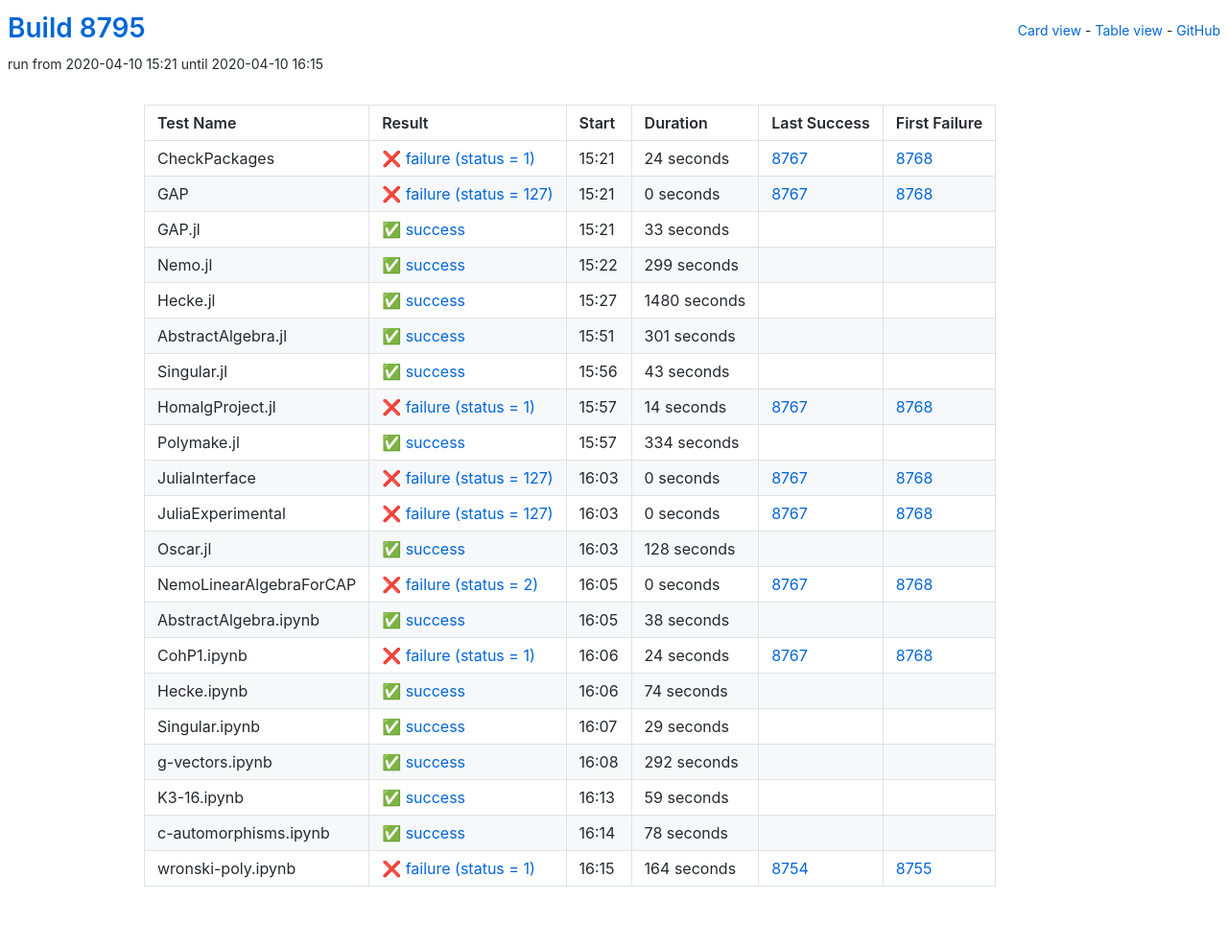
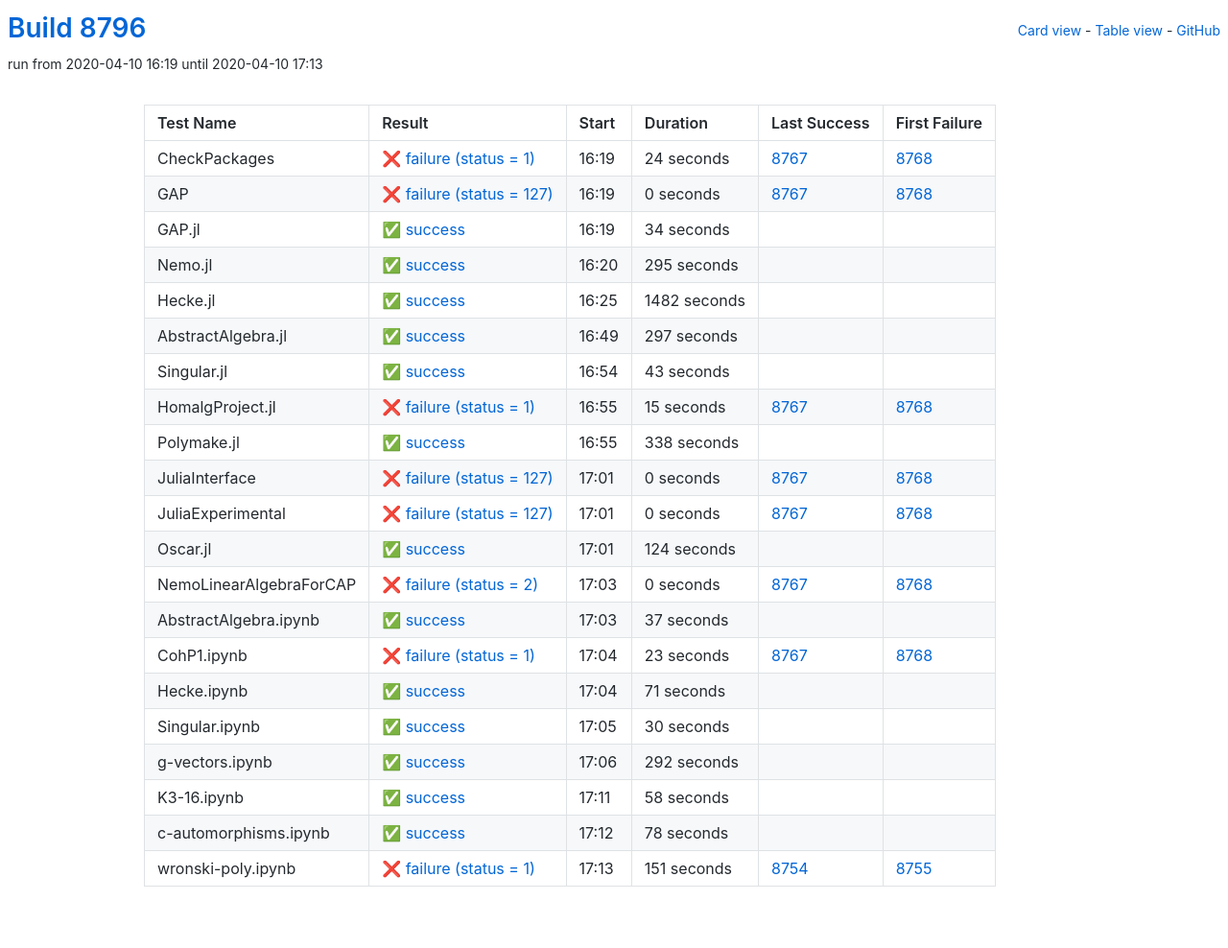
Before and after one commit to oscar-system/oscar-ci-status, a Jekyll site: the page built from table.html, in a window 1280 px wide. Shown: the whole page at 96% size. Built offline with Jekyll 4.4.1, drawn with Linux system fonts in a browser that asks for light colours.

Commit message:
Build 8796

```diff
--- a/_data/ci.yml
+++ b/_data/ci.yml
@@ -1,5 +1,5 @@
-build: 8795
-build_url: https://oscarci.mathematik.uni-kl.de/job/oscar/8795/
+build: 8796
+build_url: https://oscarci.mathematik.uni-kl.de/job/oscar/8796/
 job: oscar
 tests:
 - duration: 24
@@ -8,9 +8,9 @@ tests:
   first_failure_url: https://oscarci.mathematik.uni-kl.de/job/oscar/8768/
   last_success: 8767
   last_success_url: https://oscarci.mathematik.uni-kl.de/job/oscar/8767/
-  log: https://oscarci.mathematik.uni-kl.de/job/oscar/8795/artifact/logs/build-8795/CheckPackages.log
+  log: https://oscarci.mathematik.uni-kl.de/job/oscar/8796/artifact/logs/build-8796/CheckPackages.log
   name: CheckPackages
-  start: 2020-04-10 15:21
+  start: 2020-04-10 16:19
   status: failure
   success: false
 - duration: 0
@@ -19,53 +19,53 @@ tests:
   first_failure_url: https://oscarci.mathematik.uni-kl.de/job/oscar/8768/
   last_success: 8767
   last_success_url: https://oscarci.mathematik.uni-kl.de/job/oscar/8767/
-  log: https://oscarci.mathematik.uni-kl.de/job/oscar/8795/artifact/logs/build-8795/GAP.log
+  log: https://oscarci.mathematik.uni-kl.de/job/oscar/8796/artifact/logs/build-8796/GAP.log
   name: GAP
-  start: 2020-04-10 15:21
+  start: 2020-04-10 16:19
   status: failure
   success: false
-- duration: 33
+- duration: 34
   exitcode: 0
   first_failure: false
   first_failure_url: null
   last_success: false
   last_success_url: null
-  log: https://oscarci.mathematik.uni-kl.de/job/oscar/8795/artifact/logs/build-8795/GAP.jl.log
+  log: https://oscarci.mathematik.uni-kl.de/job/oscar/8796/artifact/logs/build-8796/GAP.jl.log
   name: GAP.jl
-  start: 2020-04-10 15:21
+  start: 2020-04-10 16:19
   status: success
   success: true
-- duration: 299
+- duration: 295
   exitcode: 0
   first_failure: false
   first_failure_url: null
   last_success: false
   last_success_url: null
-  log: https://oscarci.mathematik.uni-kl.de/job/oscar/8795/artifact/logs/build-8795/Nemo.jl.log
+  log: https://oscarci.mathematik.uni-kl.de/job/oscar/8796/artifact/logs/build-8796/Nemo.jl.log
   name: Nemo.jl
-  start: 2020-04-10 15:22
+  start: 2020-04-10 16:20
   status: success
   success: true
-- duration: 1480
+- duration: 1482
   exitcode: 0
   first_failure: false
   first_failure_url: null
   last_success: false
   last_success_url: null
-  log: https://oscarci.mathematik.uni-kl.de/job/oscar/8795/artifact/logs/build-8795/Hecke.jl.log
+  log: https://oscarci.mathematik.uni-kl.de/job/oscar/8796/artifact/logs/build-8796/Hecke.jl.log
   name: Hecke.jl
-  start: 2020-04-10 15:27
+  start: 2020-04-10 16:25
   status: success
   success: true
-- duration: 301
+- duration: 297
   exitcode: 0
   first_failure: false
   first_failure_url: null
   last_success: false
   last_success_url: null
-  log: https://oscarci.mathematik.uni-kl.de/job/oscar/8795/artifact/logs/build-8795/AbstractAlgebra.jl.log
+  log: https://oscarci.mathematik.uni-kl.de/job/oscar/8796/artifact/logs/build-8796/AbstractAlgebra.jl.log
   name: AbstractAlgebra.jl
-  start: 2020-04-10 15:51
+  start: 2020-04-10 16:49
   status: success
   success: true
 - duration: 43
@@ -74,31 +74,31 @@ tests:
   first_failure_url: null
   last_success: false
   last_success_url: null
-  log: https://oscarci.mathematik.uni-kl.de/job/oscar/8795/artifact/logs/build-8795/Singular.jl.log
+  log: https://oscarci.mathematik.uni-kl.de/job/oscar/8796/artifact/logs/build-8796/Singular.jl.log
   name: Singular.jl
-  start: 2020-04-10 15:56
+  start: 2020-04-10 16:54
   status: success
   success: true
-- duration: 14
+- duration: 15
   exitcode: 1
   first_failure: 8768
   first_failure_url: https://oscarci.mathematik.uni-kl.de/job/oscar/8768/
   last_success: 8767
   last_success_url: https://oscarci.mathematik.uni-kl.de/job/oscar/8767/
-  log: https://oscarci.mathematik.uni-kl.de/job/oscar/8795/artifact/logs/build-8795/HomalgProject.jl.log
+  log: https://oscarci.mathematik.uni-kl.de/job/oscar/8796/artifact/logs/build-8796/HomalgProject.jl.log
   name: HomalgProject.jl
-  start: 2020-04-10 15:57
+  start: 2020-04-10 16:55
   status: failure
   success: false
-- duration: 334
+- duration: 338
   exitcode: 0
   first_failure: false
   first_failure_url: null
   last_success: false
   last_success_url: null
-  log: https://oscarci.mathematik.uni-kl.de/job/oscar/8795/artifact/logs/build-8795/Polymake.jl.log
+  log: https://oscarci.mathematik.uni-kl.de/job/oscar/8796/artifact/logs/build-8796/Polymake.jl.log
   name: Polymake.jl
-  start: 2020-04-10 15:57
+  start: 2020-04-10 16:55
   status: success
   success: true
 - duration: 0
@@ -107,9 +107,9 @@ tests:
   first_failure_url: https://oscarci.mathematik.uni-kl.de/job/oscar/8768/
   last_success: 8767
   last_success_url: https://oscarci.mathematik.uni-kl.de/job/oscar/8767/
-  log: https://oscarci.mathematik.uni-kl.de/job/oscar/8795/artifact/logs/build-8795/JuliaInterface.log
+  log: https://oscarci.mathematik.uni-kl.de/job/oscar/8796/artifact/logs/build-8796/JuliaInterface.log
   name: JuliaInterface
-  start: 2020-04-10 16:03
+  start: 2020-04-10 17:01
   status: failure
   success: false
 - duration: 0
@@ -118,20 +118,20 @@ tests:
   first_failure_url: https://oscarci.mathematik.uni-kl.de/job/oscar/8768/
   last_success: 8767
   last_success_url: https://oscarci.mathematik.uni-kl.de/job/oscar/8767/
-  log: https://oscarci.mathematik.uni-kl.de/job/oscar/8795/artifact/logs/build-8795/JuliaExperimental.log
+  log: https://oscarci.mathematik.uni-kl.de/job/oscar/8796/artifact/logs/build-8796/JuliaExperimental.log
   name: JuliaExperimental
-  start: 2020-04-10 16:03
+  start: 2020-04-10 17:01
   status: failure
   success: false
-- duration: 128
+- duration: 124
   exitcode: 0
   first_failure: false
   first_failure_url: null
   last_success: false
   last_success_url: null
-  log: https://oscarci.mathematik.uni-kl.de/job/oscar/8795/artifact/logs/build-8795/Oscar.jl.log
+  log: https://oscarci.mathematik.uni-kl.de/job/oscar/8796/artifact/logs/build-8796/Oscar.jl.log
   name: Oscar.jl
-  start: 2020-04-10 16:03
+  start: 2020-04-10 17:01
   status: success
   success: true
 - duration: 0
@@ -140,53 +140,53 @@ tests:
   first_failure_url: https://oscarci.mathematik.uni-kl.de/job/oscar/8768/
   last_success: 8767
   last_success_url: https://oscarci.mathematik.uni-kl.de/job/oscar/8767/
-  log: https://oscarci.mathematik.uni-kl.de/job/oscar/8795/artifact/logs/build-8795/NemoLinearAlgebraForCAP.log
+  log: https://oscarci.mathematik.uni-kl.de/job/oscar/8796/artifact/logs/build-8796/NemoLinearAlgebraForCAP.log
   name: NemoLinearAlgebraForCAP
-  start: 2020-04-10 16:05
+  start: 2020-04-10 17:03
   status: failure
   success: false
-- duration: 38
+- duration: 37
   exitcode: 0
   first_failure: false
   first_failure_url: null
   last_success: false
   last_success_url: null
-  log: https://oscarci.mathematik.uni-kl.de/job/oscar/8795/artifact/logs/build-8795/AbstractAlgebra.ipynb.log
+  log: https://oscarci.mathematik.uni-kl.de/job/oscar/8796/artifact/logs/build-8796/AbstractAlgebra.ipynb.log
   name: AbstractAlgebra.ipynb
-  start: 2020-04-10 16:05
+  start: 2020-04-10 17:03
   status: success
   success: true
-- duration: 24
+- duration: 23
   exitcode: 1
   first_failure: 8768
   first_failure_url: https://oscarci.mathematik.uni-kl.de/job/oscar/8768/
   last_success: 8767
   last_success_url: https://oscarci.mathematik.uni-kl.de/job/oscar/8767/
-  log: https://oscarci.mathematik.uni-kl.de/job/oscar/8795/artifact/logs/build-8795/CohP1.ipynb.log
+  log: https://oscarci.mathematik.uni-kl.de/job/oscar/8796/artifact/logs/build-8796/CohP1.ipynb.log
   name: CohP1.ipynb
-  start: 2020-04-10 16:06
+  start: 2020-04-10 17:04
   status: failure
   success: false
-- duration: 74
+- duration: 71
   exitcode: 0
   first_failure: false
   first_failure_url: null
   last_success: false
   last_success_url: null
-  log: https://oscarci.mathematik.uni-kl.de/job/oscar/8795/artifact/logs/build-8795/Hecke.ipynb.log
+  log: https://oscarci.mathematik.uni-kl.de/job/oscar/8796/artifact/logs/build-8796/Hecke.ipynb.log
   name: Hecke.ipynb
-  start: 2020-04-10 16:06
+  start: 2020-04-10 17:04
   status: success
   success: true
-- duration: 29
+- duration: 30
   exitcode: 0
   first_failure: false
   first_failure_url: null
   last_success: false
   last_success_url: null
-  log: https://oscarci.mathematik.uni-kl.de/job/oscar/8795/artifact/logs/build-8795/Singular.ipynb.log
+  log: https://oscarci.mathematik.uni-kl.de/job/oscar/8796/artifact/logs/build-8796/Singular.ipynb.log
   name: Singular.ipynb
-  start: 2020-04-10 16:07
+  start: 2020-04-10 17:05
   status: success
   success: true
 - duration: 292
@@ -195,20 +195,20 @@ tests:
   first_failure_url: null
   last_success: false
   last_success_url: null
-  log: https://oscarci.mathematik.uni-kl.de/job/oscar/8795/artifact/logs/build-8795/g-vectors.ipynb.log
+  log: https://oscarci.mathematik.uni-kl.de/job/oscar/8796/artifact/logs/build-8796/g-vectors.ipynb.log
   name: g-vectors.ipynb
-  start: 2020-04-10 16:08
+  start: 2020-04-10 17:06
   status: success
   success: true
-- duration: 59
+- duration: 58
   exitcode: 0
   first_failure: false
   first_failure_url: null
   last_success: false
   last_success_url: null
-  log: https://oscarci.mathematik.uni-kl.de/job/oscar/8795/artifact/logs/build-8795/K3-16.ipynb.log
+  log: https://oscarci.mathematik.uni-kl.de/job/oscar/8796/artifact/logs/build-8796/K3-16.ipynb.log
   name: K3-16.ipynb
-  start: 2020-04-10 16:13
+  start: 2020-04-10 17:11
   status: success
   success: true
 - duration: 78
@@ -217,19 +217,19 @@ tests:
   first_failure_url: null
   last_success: false
   last_success_url: null
-  log: https://oscarci.mathematik.uni-kl.de/job/oscar/8795/artifact/logs/build-8795/c-automorphisms.ipynb.log
+  log: https://oscarci.mathematik.uni-kl.de/job/oscar/8796/artifact/logs/build-8796/c-automorphisms.ipynb.log
   name: c-automorphisms.ipynb
-  start: 2020-04-10 16:14
+  start: 2020-04-10 17:12
   status: success
   success: true
-- duration: 164
+- duration: 151
   exitcode: 1
   first_failure: 8755
   first_failure_url: https://oscarci.mathematik.uni-kl.de/job/oscar/8755/
   last_success: 8754
   last_success_url: https://oscarci.mathematik.uni-kl.de/job/oscar/8754/
-  log: https://oscarci.mathematik.uni-kl.de/job/oscar/8795/artifact/logs/build-8795/wronski-poly.ipynb.log
+  log: https://oscarci.mathematik.uni-kl.de/job/oscar/8796/artifact/logs/build-8796/wronski-poly.ipynb.log
   name: wronski-poly.ipynb
-  start: 2020-04-10 16:15
+  start: 2020-04-10 17:13
   status: failure
   success: false
```
Also changed, not shown: README.md.
